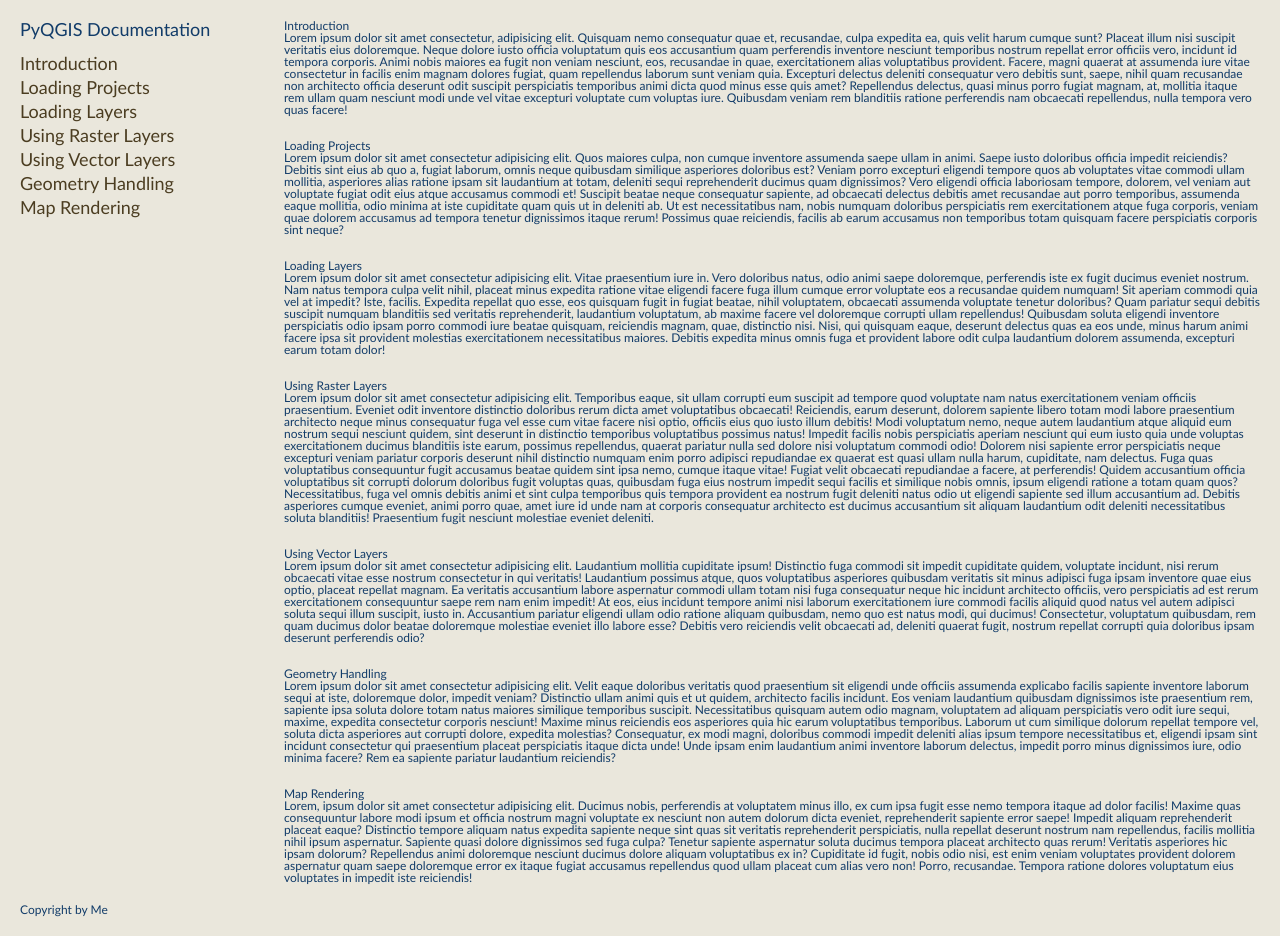
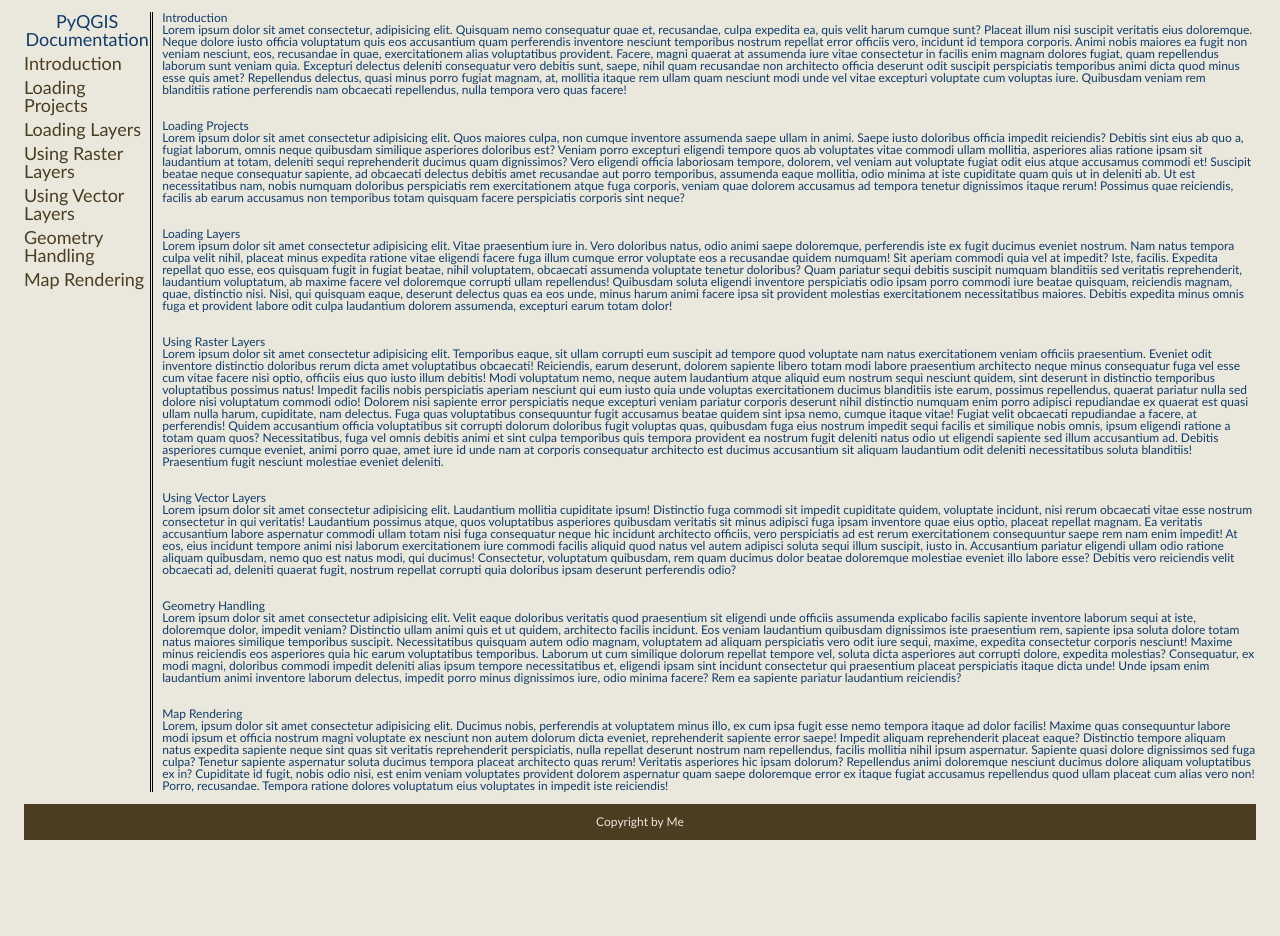
Before and after one commit to icelandico/minor-rwd-projects, a plain HTML site: page projects/technical-documentation/technical-documentation.html in a window 1280 px wide. After the commit the page ends 852 px from the top, so only its background shows below. Drawn offline with Linux system fonts and the light colour scheme.

Commit message:
Responsive layout

```diff
--- a/projects/technical-documentation/technical-documentation.css
+++ b/projects/technical-documentation/technical-documentation.css
@@ -2,24 +2,34 @@
 @import '../../assets/styles/reset.css';
 
 html, body {
-    box-sizing: border-box;
-    background: var(--light-brown);
-    color: var(--dark-blue);
-    font-family: "Calibri", monospace;
-    font-size: 12px;
+  box-sizing: border-box;
+  background: var(--light-brown);
+  color: var(--dark-blue);
+  font-family: "Calibri", monospace;
+  font-size: 12px;
 }
+
 
 .page {
   display: grid;
-  grid-gap: 20px;
-  padding: 20px;
-  justify-items: center;
+  padding: 1rem 2rem;
+  justify-items: stretch;
+  grid-gap: 1rem;
+  grid-template-areas:
+    "nav"
+    "content"
+    "footer"
+  ;
 }
 
 .navigation {
+  grid-area: nav;
   font-size: 1.5rem;
-  display: grid;
-  grid-gap: 10px;
+  display: flex;
+  flex-direction: column;
+  width: 100%;
+  text-align: center;
+  border-bottom: 3px double var(--black);
 }
 
 .nav-list {
@@ -39,16 +49,40 @@
 .main-content {
   display: grid;
   grid-gap: 2rem;
+  grid-area: content;
+}
+
+footer {
+  grid-area: footer;
+  padding: 1rem;
+  background: #4B3D21;
+  color: var(--light-brown);
+  text-align: center;
 }
 
 @media (min-width: 700px) {
   .page {
-    grid-template-columns: 1fr 4fr;
-    align-items: start;
-    justify-items: start;
+    justify-items: stretch;
+    grid-gap: 1rem;
+    grid-template-areas:
+    "nav content"
+    "footer footer";
+    grid-template-columns: 2fr auto;
   }
 
   .nav-list {
     text-align: left;
   }
+
+  .navigation {
+    border-right: 3px double var(--black);
+    border-bottom: 0;
+  }
+
+  footer {
+    text-align: center;
+    background: #4B3D21;
+    color: var(--light-brown);
+  }
+
 }
```
